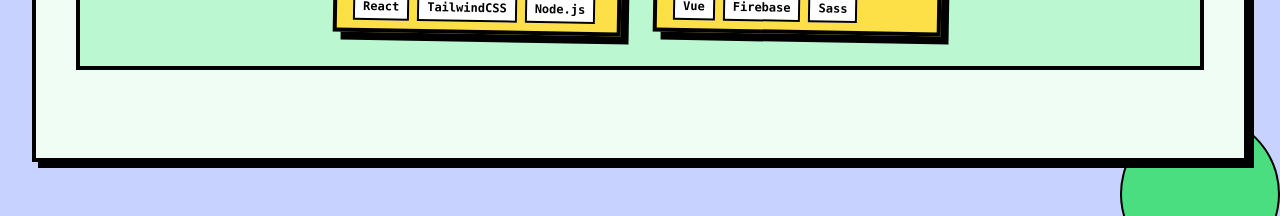
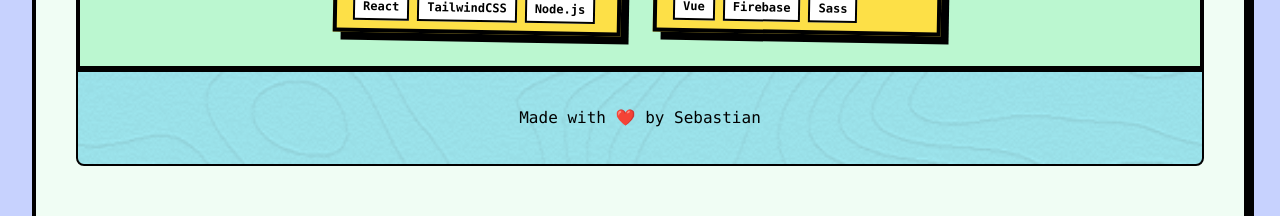
Before and after one commit to sebs-commits/portfolio-v2, a React (Vite) app in the folder frontend/: page /project/1 in a window 1280 px wide. Shown: the part 1350-1566 px from the top of the page. Built offline with nearby package versions, Linux system fonts and the light colour scheme.

Commit message:
feat: created footer component and added it to main page

```diff
--- a/frontend/src/App.jsx
+++ b/frontend/src/App.jsx
@@ -2,7 +2,8 @@ import "./styles/App.css";
 import AboutMe from "./pages/AboutMe";
 import Projects from "./pages/Projects";
 import Navbar from "./components/NavBar";
-import ScrollingText from './components/ScrollingText';
+import ScrollingText from "./components/ScrollingText";
+import Footer from "./components/Footer";
 
 const App = () => {
   return (
@@ -14,13 +15,13 @@ const App = () => {
       <main className="flex-grow bg-green-50 border-4 border-black shadow-[6px_6px_0px_0px_rgba(0,0,0,1)] p-6 sm:p-10 z-10 mb-20">
         <div className="mb-12">
           <AboutMe />
-
         </div>
         <div className="mb-4">
           <ScrollingText />
         </div>
         <div className="mb-12">
           <Projects />
+          <Footer />
         </div>
       </main>
 
@@ -34,7 +35,6 @@ const App = () => {
       </div>
 
       <Navbar />
-
     </div>
   );
 };
--- /dev/null
+++ b/frontend/src/components/Footer.jsx
@@ -0,0 +1,17 @@
+import cartographerImage from "../assets/cartographer.png";
+
+const Footer = () => {
+  return (
+    <footer className="flex justify-center items-center h-24 bg-cyan-200 text-white relative border-black border-2 rounded-b-lg">
+      <div
+        className="absolute inset-0 bg-cover bg-center opacity-30 bg-repeat"
+        style={{ backgroundImage: `url(${cartographerImage})` }}
+      ></div>
+      <p className="text-center relative z-10 text-black">
+        Made with ❤️ by Sebastian
+      </p>
+    </footer>
+  );
+};
+
+export default Footer;
```
Also changed, not shown: frontend/src/assets/cartographer.png (added).
